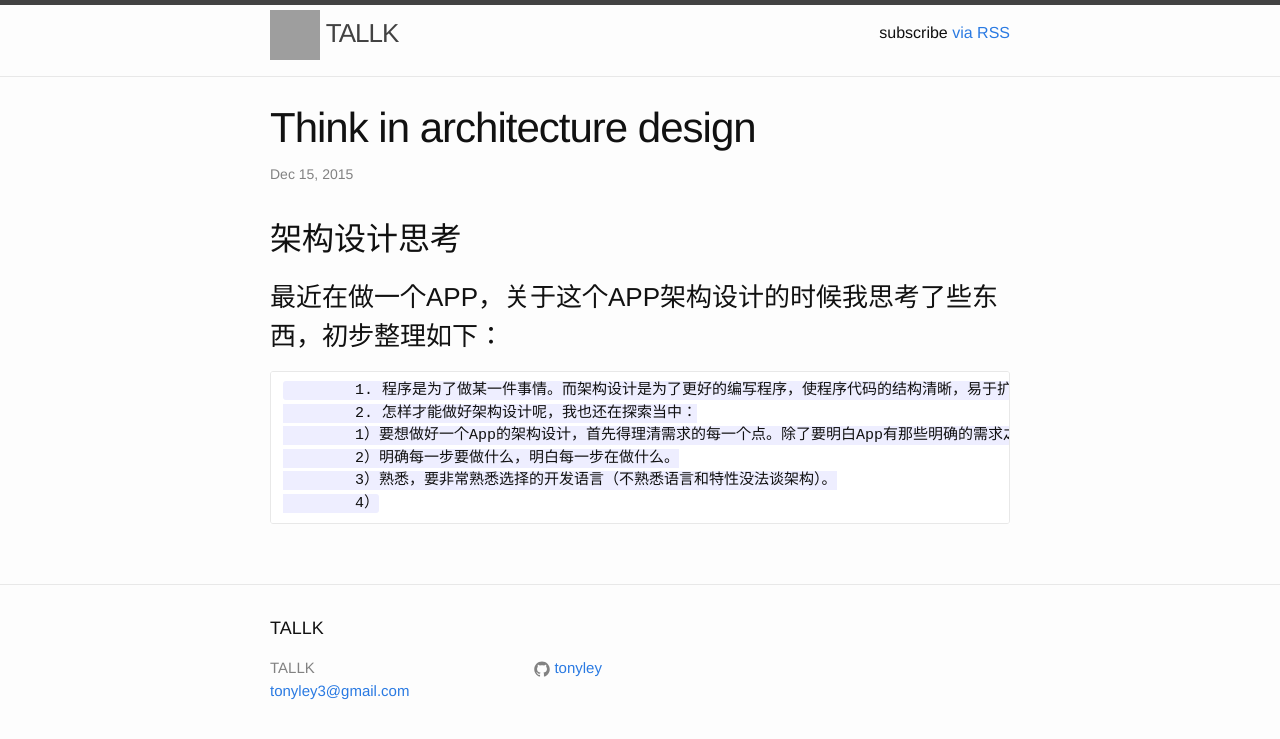
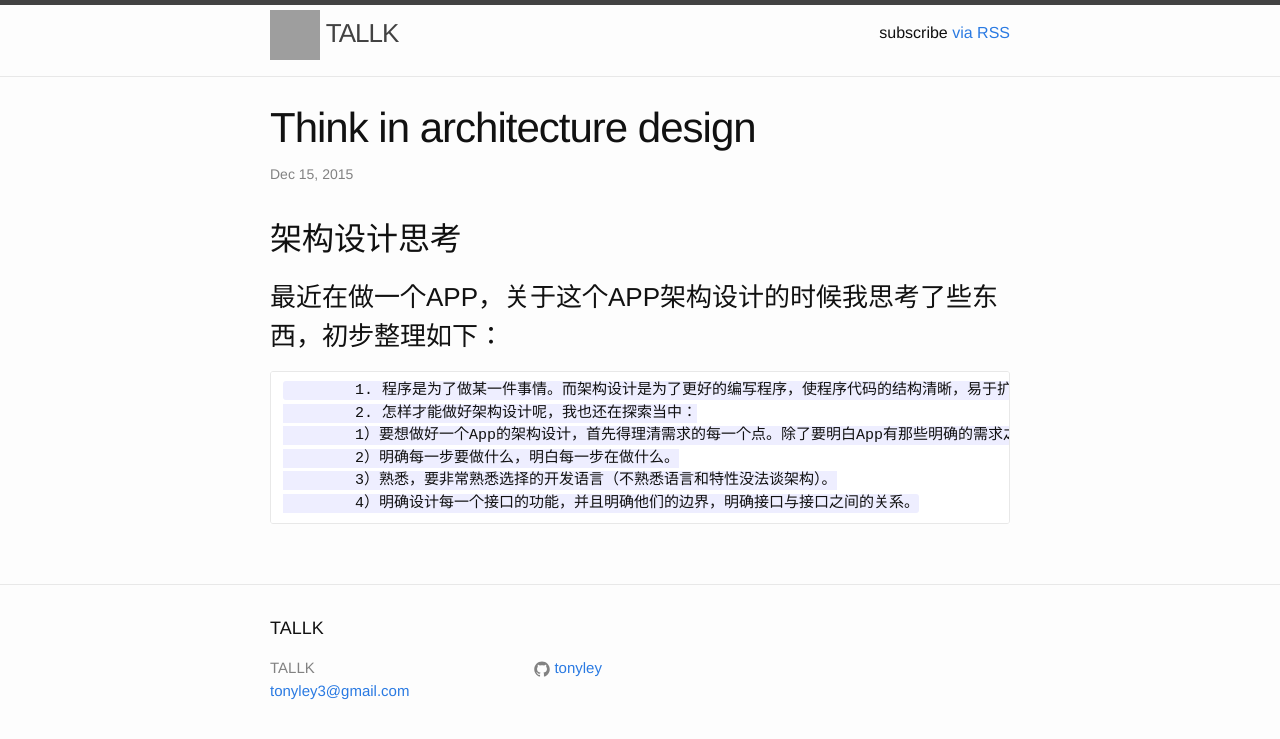
Before and after one commit to TG-lab3k/njlaolei.github.io, a Jekyll site: the page built from _posts/2015-12-15-think-in-architecture-design.markdown, in a window 1280 px wide. Shown: the top 739 px of the page. Built offline with Jekyll 4.4.1, drawn with Linux system fonts in a browser that asks for light colours; grey boxes are pictures that could not be loaded.

Commit message:
Append architecture

```diff
--- a/_posts/2015-12-15-think-in-architecture-design.markdown
+++ b/_posts/2015-12-15-think-in-architecture-design.markdown
@@ -11,4 +11,4 @@ categories: Architecture
 		1）要想做好一个App的架构设计，首先得理清需求的每一个点。除了要明白App有那些明确的需求之外，还得从开发人员的角度去理清有那些隐藏的开发级别的需求。不理清明确的和暗含的需求，肯定是做不好架构设计的。
 		2）明确每一步要做什么，明白每一步在做什么。
 		3）熟悉，要非常熟悉选择的开发语言（不熟悉语言和特性没法谈架构）。
-		4）
+		4）明确设计每一个接口的功能，并且明确他们的边界，明确接口与接口之间的关系。
```
